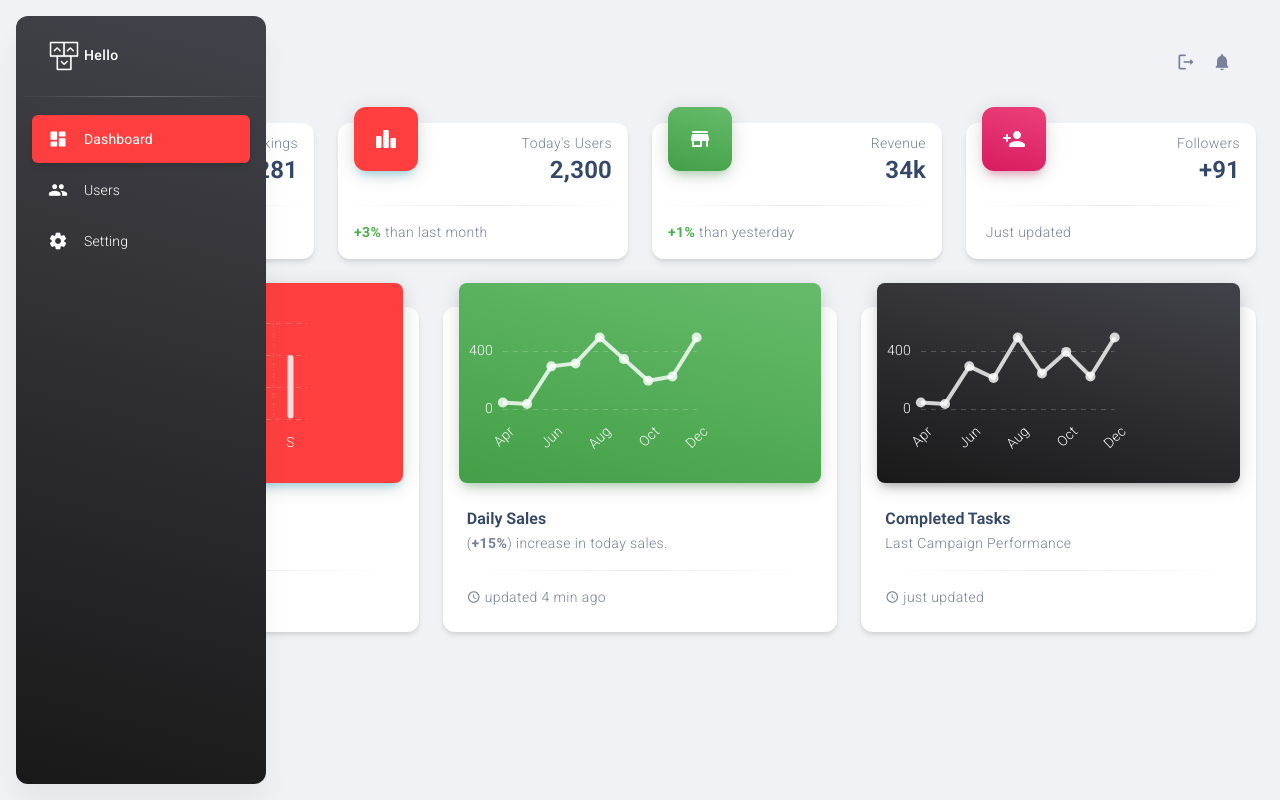
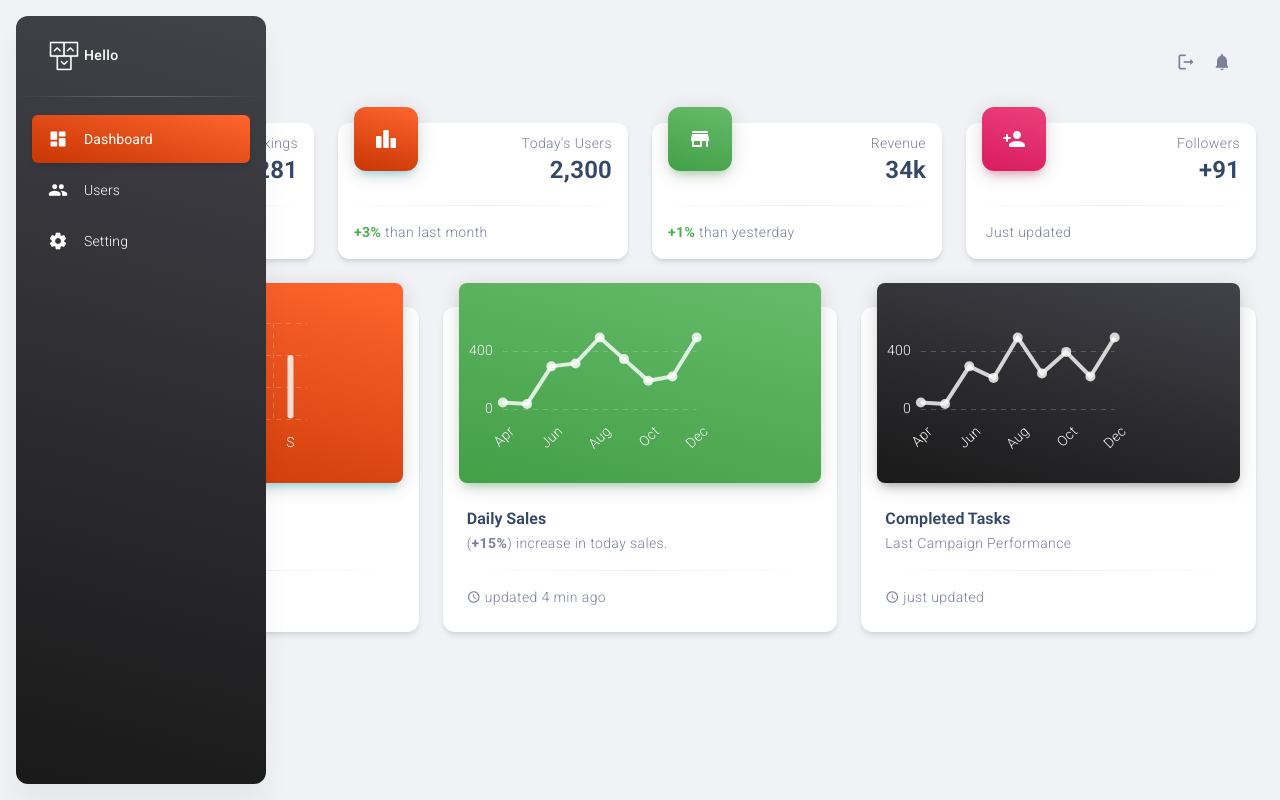
Before and after one commit to MamadKamalipour/k-card, a React (Create React App) app: page /dashboard in a window 1280 px wide. Built offline with nearby package versions, Linux system fonts and the light colour scheme; some icons are missing.

Commit message:
main color changed

```diff
--- a/src/UserDashboard/assets/theme/base/colors.js
+++ b/src/UserDashboard/assets/theme/base/colors.js
@@ -108,8 +108,8 @@ const colors = {
 		},
 
 		info: {
-      main: "#ff3f3f",
-      state: "#ff3f3f",
+			main: "#ff652f",
+			state: "#c73603",
 		},
 
 		success: {
```
Lines whose indentation alone changed are shown as unchanged.
